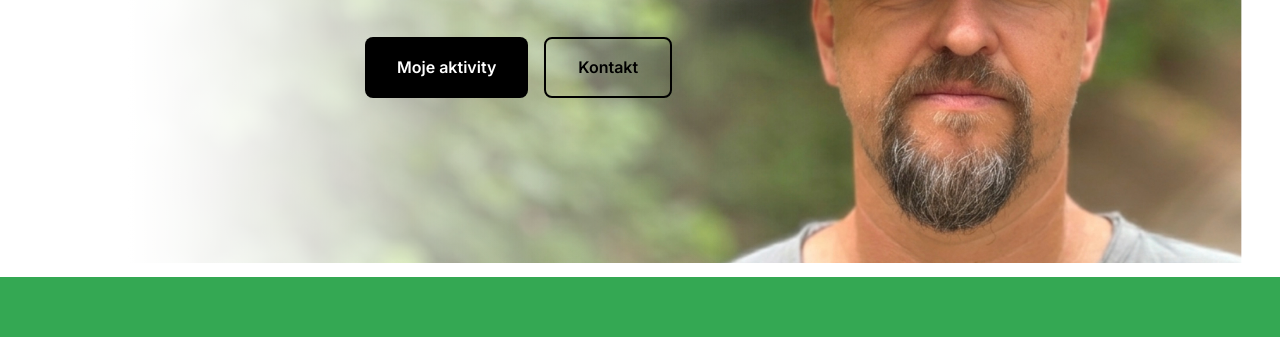
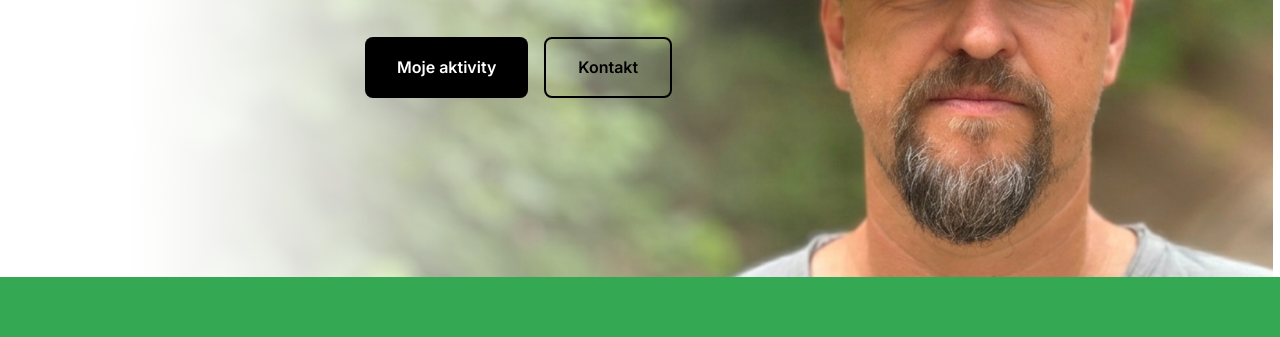
Before and after one commit to TomasHajek78/tomashajek.cz, an Astro site: page / in a window 1280 px wide. Shown: the part 356-693 px from the top of the page. Built offline with nearby package versions, Linux system fonts and the light colour scheme; Astro itself is replaced by a stand-in of ours.

Commit message:
Navrat o krok zpet na 100 % zoom

```diff
--- a/src/pages/index.astro
+++ b/src/pages/index.astro
@@ -47,7 +47,7 @@ import { O_MNE, PILIRE } from '../data/site';
       height: 100%;
       object-fit: contain;
       object-position: 80% center; /* Posunuto vlevo, aby bylo vidět i pravé ucho a kousek pozadí vpravo */
-      transform: scale(0.95); /* Odzoomování na 95 % */
+      /* scale odstraněn - nyní 100% */
       /* Maska: od 2/3 (cca 66 %) doprava je fotka vidět, doleva se rozpíjí */
       -webkit-mask-image: linear-gradient(to right, transparent 0%, black 66%);
       mask-image: linear-gradient(to right, transparent 0%, black 66%);
```
